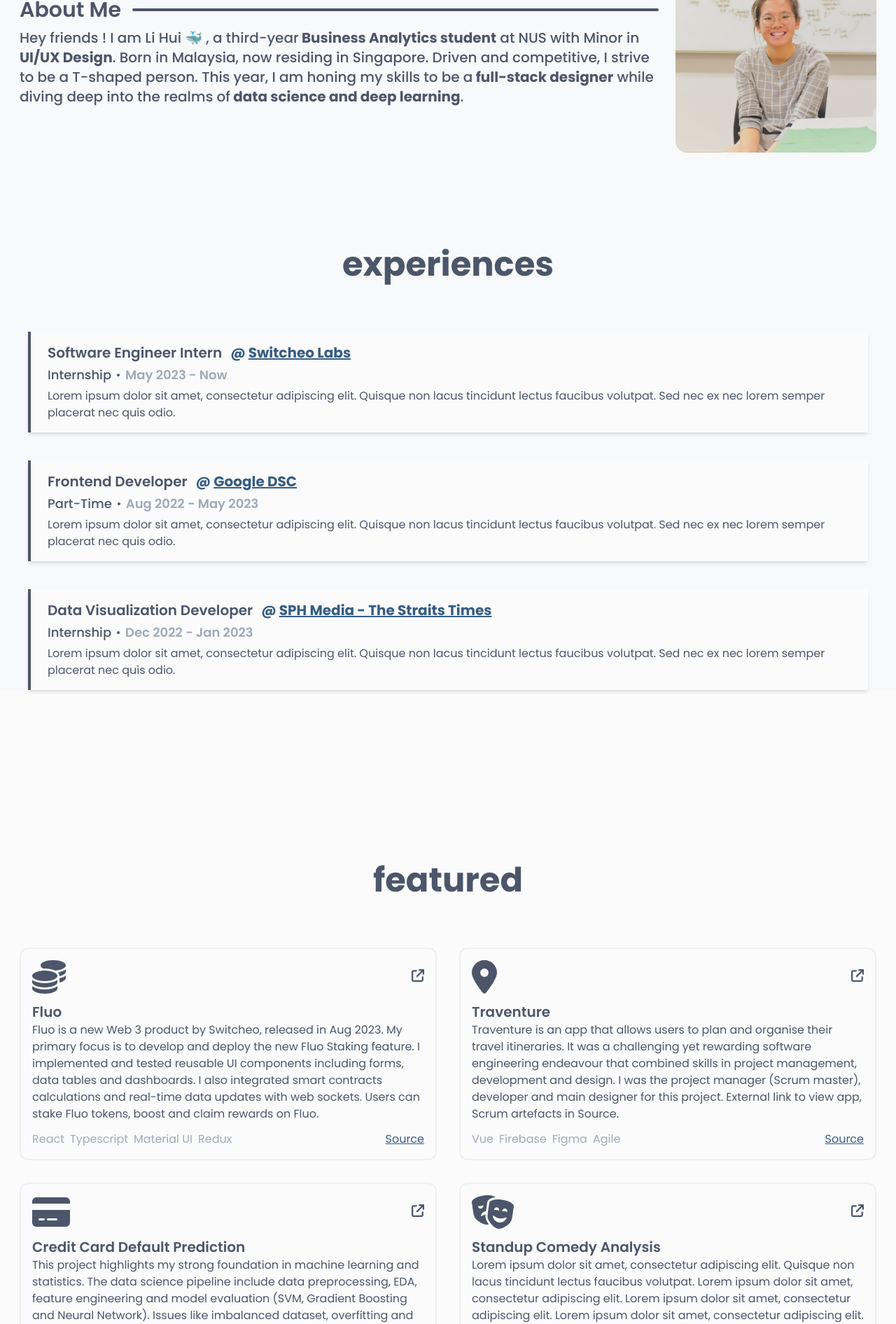
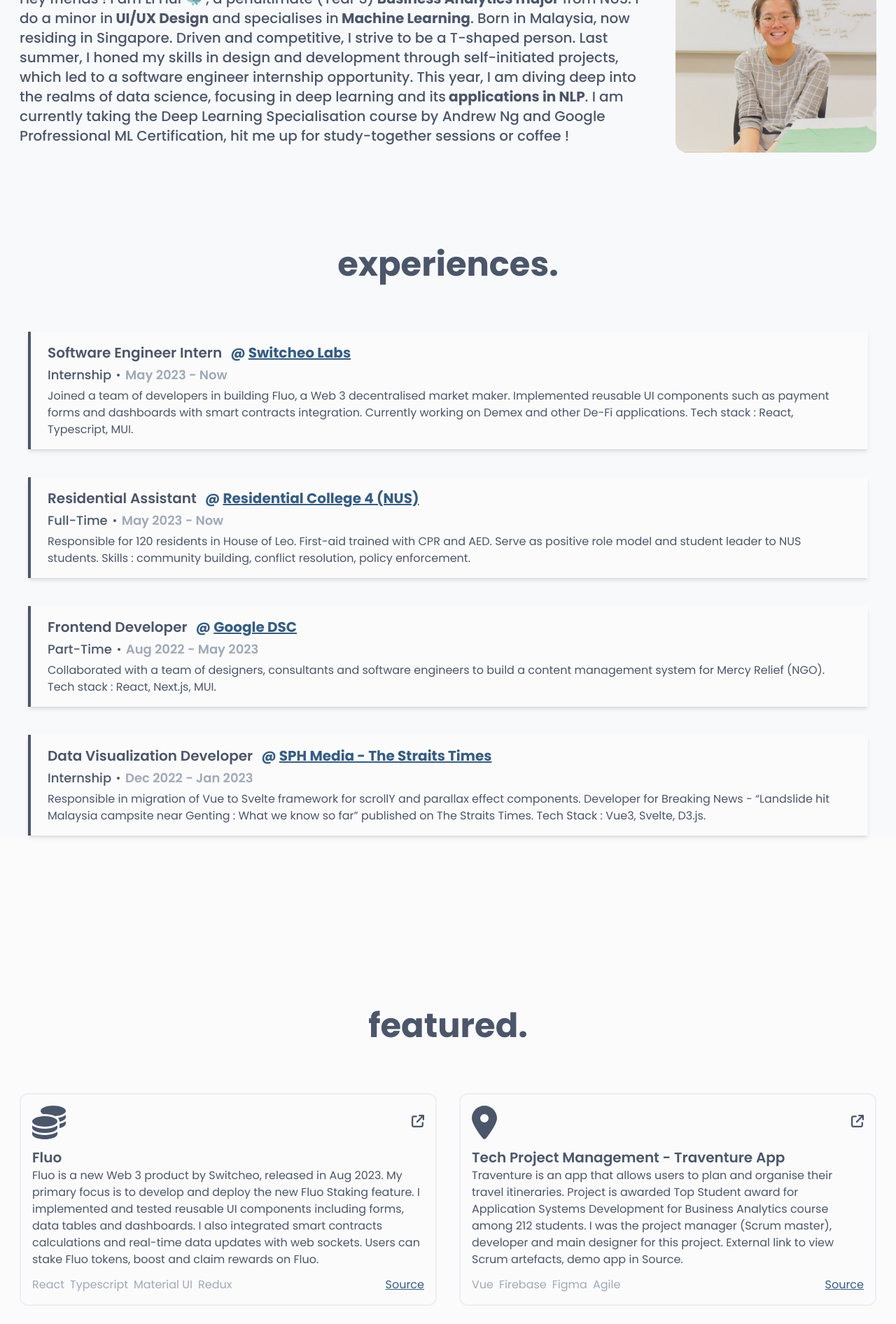
Before and after one commit to lihuicham/lihuicham.com-v2, a Next.js app: page / in a window 1280 px wide. Shown: the part 1680-3572 px from the top of the page at 70% size. Built offline with nearby package versions, Linux system fonts and the light colour scheme.

Commit message:
feat : update copy for website

```diff
--- a/src/app/components/Home/AboutMe.tsx
+++ b/src/app/components/Home/AboutMe.tsx
@@ -13,13 +13,13 @@
             <div className="flex-grow border-b border-primary-text border md:border-2 rounded-xl ml-2 md:ml-4"></div>
           </div>
           <p className="text-primary-text text-sm md:text-lg lg:text-xl  font-medium mt-2 md:w-full">
-            Hey friends ! I am Li Hui 🐳 , a third-year
-            <span className="font-bold"> Business Analytics student</span> at NUS with Minor in
-            <span className="font-bold"> UI/UX Design</span>.
+            Hey friends ! I am Li Hui 🐳 , a penultimate (Year 3)
+            <span className="font-bold"> Business Analytics major</span> from NUS. I do a minor in
+            <span className="font-bold"> UI/UX Design</span> and specialises in<span className="font-bold"> Machine Learning</span>.
             Born in Malaysia, now residing in Singapore. Driven and competitive, I strive to be a T-shaped person.
-            This year, I am honing my skills to be a
-            <span className="font-bold"> full-stack designer</span> while diving deep into the realms of
-            <span className="font-bold"> data science and deep learning</span>.
+            Last summer, I honed my skills in design and development through self-initiated projects, which led to a software engineer internship opportunity.
+            This year, I am diving deep into the realms of data science, focusing in deep learning and its<span className="font-bold"> applications in NLP</span>.
+            I am currently taking the Deep Learning Specialisation course by Andrew Ng and Google Profressional ML Certification, hit me up for study-together sessions or coffee !
           </p>
         </div>
       </div>
--- a/src/app/components/Home/Featured.tsx
+++ b/src/app/components/Home/Featured.tsx
@@ -7,7 +7,7 @@
 const Featured = () => {
   return (
     <div className="container mx-auto flex flex-col items-center">
-      <h5 className="text-center text-primary-text font-bold text-3xl md:text-5xl my-8 lg:my-10">featured</h5>
+      <h5 className="text-center text-primary-text font-bold text-3xl md:text-5xl my-8 lg:my-10">featured.</h5>
       <div className="grid grid-cols-1 gap-6 lg:gap-8 px-7 mt-6 md:mt-8 w-full md:max-w-7xl lg:grid-cols-2">
         {
           featuredData.map((e, index) => {
--- a/src/app/components/Home/WorkExperiences.tsx
+++ b/src/app/components/Home/WorkExperiences.tsx
@@ -4,7 +4,7 @@
 const WorkExperiences = () => {
   return (
     <div className="container mx-auto flex flex-col items-center">
-      <h5 className="text-center text-primary-text font-bold text-3xl md:text-5xl my-8 lg:my-10">experiences</h5>
+      <h5 className="text-center text-primary-text font-bold text-3xl md:text-5xl my-8 lg:my-10">experiences.</h5>
       <div className="mt-6 md:mt-8 w-full px-7 md:px-10 flex flex-col gap-5 md:gap-8 lg:gap-10 md:max-w-7xl">
         {
           workData.map((e, index) => {
--- a/src/app/components/constants/featuredData.ts
+++ b/src/app/components/constants/featuredData.ts
@@ -15,32 +15,32 @@
     title: 'Fluo',
     description: 'Fluo is a new Web 3 product by Switcheo, released in Aug 2023. My primary focus is to develop and deploy the new Fluo Staking feature. I implemented and tested reusable UI components including forms, data tables and dashboards. I also integrated smart contracts calculations and real-time data updates with web sockets. Users can stake Fluo tokens, boost and claim rewards on Fluo.',
     language: ['React', 'Typescript', 'Material UI', 'Redux'],
-    link: 'https://fluofinance.com/',
+    link: 'https://dev-app.dem.exchange/fluo-dashboard',
     source: 'https://fluofinance.com/',
     icon: faCoins
   },
   {
-    title: 'Traventure',
-    description: 'Traventure is an app that allows users to plan and organise their travel itineraries. It was a challenging yet rewarding software engineering endeavour that combined skills in project management, development and design. I was the project manager (Scrum master), developer and main designer for this project. External link to view app, Scrum artefacts in Source.',
+    title: 'Tech Project Management - Traventure App',
+    description: 'Traventure is an app that allows users to plan and organise their travel itineraries. Project is awarded Top Student award for Application Systems Development for Business Analytics course among 212 students. I was the project manager (Scrum master), developer and main designer for this project. External link to view Scrum artefacts, demo app in Source.',
     language: ['Vue', 'Firebase', 'Figma', 'Agile'],
-    link: 'https://bt3103-72223.web.app/',
-    source: 'https://docs.google.com/spreadsheets/d/1yGKUngdP5fGHOQmZWxFVd2KDVAtkpxnG/edit?usp=drive_link&ouid=104164752399865493343&rtpof=true&sd=true',
+    link: 'https://docs.google.com/spreadsheets/d/1yGKUngdP5fGHOQmZWxFVd2KDVAtkpxnG/edit?usp=drive_link&ouid=104164752399865493343&rtpof=true&sd=true',
+    source: 'https://bt3103-72223.web.app/',
     icon: faLocationDot
   },
   {
     title: 'Credit Card Default Prediction',
     description: 'This project highlights my strong foundation in machine learning and statistics. The data science pipeline include data preprocessing, EDA, feature engineering and model evaluation (SVM, Gradient Boosting and Neural Network). Issues like imbalanced dataset, overfitting and outliers/missing data are handled. Source code in Python, with detailed explanation of theory in each step.',
-    language: ['Python'],
+    language: ['Python', 'Scikit-Learn', 'Matplotlib', 'Keras'],
     link: 'https://github.com/lihuicham/default-credit-card-clients-prediction/blob/main/ProjectCode-Python.ipynb',
     source: 'https://github.com/lihuicham/default-credit-card-clients-prediction',
     icon: faCreditCard,
   },
   {
     title: 'Standup Comedy Analysis',
-    description: 'Lorem ipsum dolor sit amet, consectetur adipiscing elit. Quisque non lacus tincidunt lectus faucibus volutpat. Lorem ipsum dolor sit amet, consectetur adipiscing elit. Lorem ipsum dolor sit amet, consectetur adipiscing elit. Lorem ipsum dolor sit amet, consectetur adipiscing elit. Lorem ipsum dolor sit amet, consectetur adipiscing elit. Lorem ipsum dolor sit amet, consectetur adipiscing elit.',
-    language: ['NLP, Python'],
-    link: 'https://www.linkedin.com/in/lihuicham/',
-    source: 'https://www.linkedin.com/in/lihuicham/',
+    description: 'An end-to-end data science pipeline to build a NLP model that predicts funniness level of stand-up comedy shows. We scraped the website “Scraps from the Loft” for data and perform word tokenisation. We used sentiment analysis and labelled the features to obtain “funny score”. An ensemble classifier model is built to predict the funniness level of input comedy script.',
+    language: ['Python', 'Nltk', 'Scikit-Learn'],
+    link: 'https://drive.google.com/file/d/1RXushQCit1mBq048kBf6S6zdq5wcObmx/view?usp=sharing',
+    source: 'https://github.com/lihuicham/standup-comedy-analysis',
     icon: faMasksTheater
   },
 ]
--- a/src/app/components/constants/projectData.ts
+++ b/src/app/components/constants/projectData.ts
@@ -64,7 +64,7 @@
   {
     title: 'Fluo Finance',
     description: 'Building a DeFi App for my SWE internship. Integration with smart contracts and blockchain protocols.',
-    link: 'https://fluofinance.com/',
+    link: 'https://dev-app.dem.exchange/fluo-dashboard',
     type: 'current'
   },
   // experiments
--- a/src/app/components/constants/workData.ts
+++ b/src/app/components/constants/workData.ts
@@ -15,8 +15,17 @@
     type: 'Internship',
     from: 'May 2023',
     to: 'Now',
-    description: 'Lorem ipsum dolor sit amet, consectetur adipiscing elit. Quisque non lacus tincidunt lectus faucibus volutpat. Sed nec ex nec lorem semper placerat nec quis odio.',
+    description: 'Joined a team of developers in building Fluo, a Web 3 decentralised market maker. Implemented reusable UI components such as payment forms and dashboards with smart contracts integration. Currently working on Demex and other De-Fi applications. Tech stack : React, Typescript, MUI.',
     link: 'https://www.switcheo.com',
+  },
+  {
+    role: 'Residential Assistant',
+    company: 'Residential College 4 (NUS)',
+    type: 'Full-Time',
+    from: 'May 2023',
+    to: 'Now',
+    description: 'Responsible for 120 residents in House of Leo. First-aid trained with CPR and AED. Serve as positive role model and student leader to NUS students. Skills : community building, conflict resolution, policy enforcement.',
+    link: 'https://rc4.nus.edu.sg/student-leaders/',
   },
   {
     role: 'Frontend Developer',
@@ -24,7 +33,7 @@
     type: 'Part-Time',
     from: 'Aug 2022',
     to: 'May 2023',
-    description: 'Lorem ipsum dolor sit amet, consectetur adipiscing elit. Quisque non lacus tincidunt lectus faucibus volutpat. Sed nec ex nec lorem semper placerat nec quis odio.',
+    description: 'Collaborated with a team of designers, consultants and software engineers to build a content management system for Mercy Relief (NGO). Tech stack : React, Next.js, MUI.',
     link: 'https://gdsc-nus.vercel.app/our-projects',
   },
   {
@@ -33,7 +42,7 @@
     type: 'Internship',
     from: 'Dec 2022',
     to: 'Jan 2023',
-    description: 'Lorem ipsum dolor sit amet, consectetur adipiscing elit. Quisque non lacus tincidunt lectus faucibus volutpat. Sed nec ex nec lorem semper placerat nec quis odio.',
+    description: 'Responsible in migration of Vue to Svelte framework for scrollY and parallax effect components. Developer for Breaking News - “Landslide hit Malaysia campsite near Genting : What we know so far” published on The Straits Times. Tech Stack : Vue3, Svelte, D3.js.',
     link: 'https://www.straitstimes.com/multimedia/graphics',
   }
 ]
--- a/src/pages/projects/index.tsx
+++ b/src/pages/projects/index.tsx
@@ -22,7 +22,7 @@
   ]
   return (
     <div className="container mx-auto px-8 pb-56">
-      <h5 className="text-center text-project-text font-bold text-3xl md:text-5xl my-8 lg:my-10">projects</h5>
+      <h5 className="text-center text-project-text font-bold text-3xl md:text-5xl my-8 lg:my-10">projects.</h5>
       <div className="flex flex-col gap-y-10">
         {
           sectionsArray.map((e, index) => (
```
